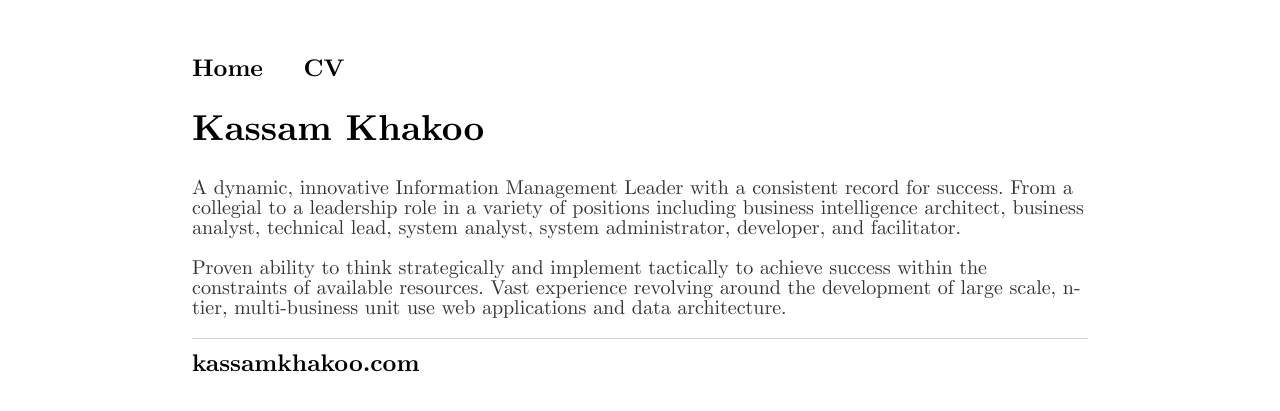
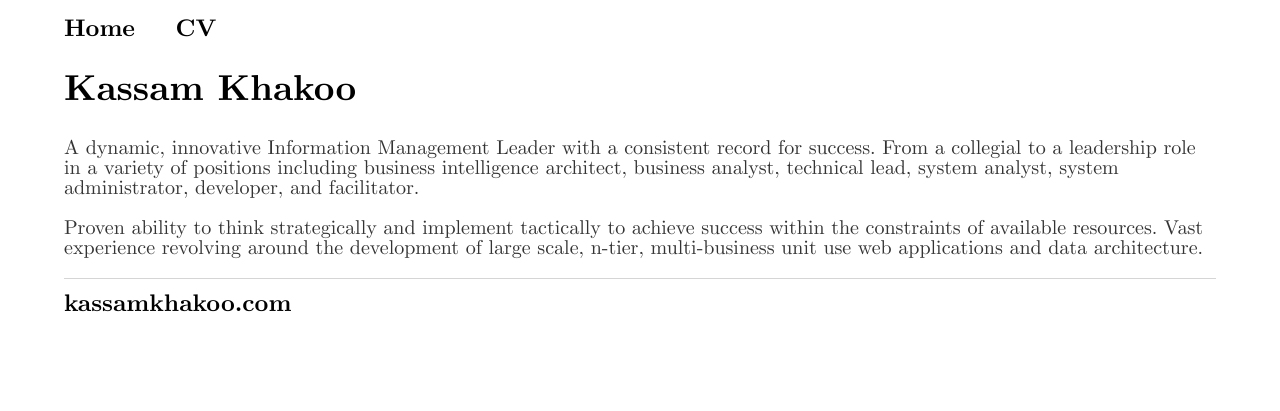
Before and after one commit to kassamkhakoo/kassamkhakoo.github.io, a Jekyll site: the page built from index.html, in a window 1280 px wide. Shown: the top 411 px of the page. Built offline with Jekyll 4.4.1, drawn with Linux system fonts in a browser that asks for light colours.

Commit message:
Update main.css

```diff
--- a/css/main.css
+++ b/css/main.css
@@ -1,4 +1,4 @@
-body { margin: 60px auto; width: 70%; }
+body { margin: 20px auto; width: 90%; }
 
 a { text-decoration: none; color: #000000; }
 
```
